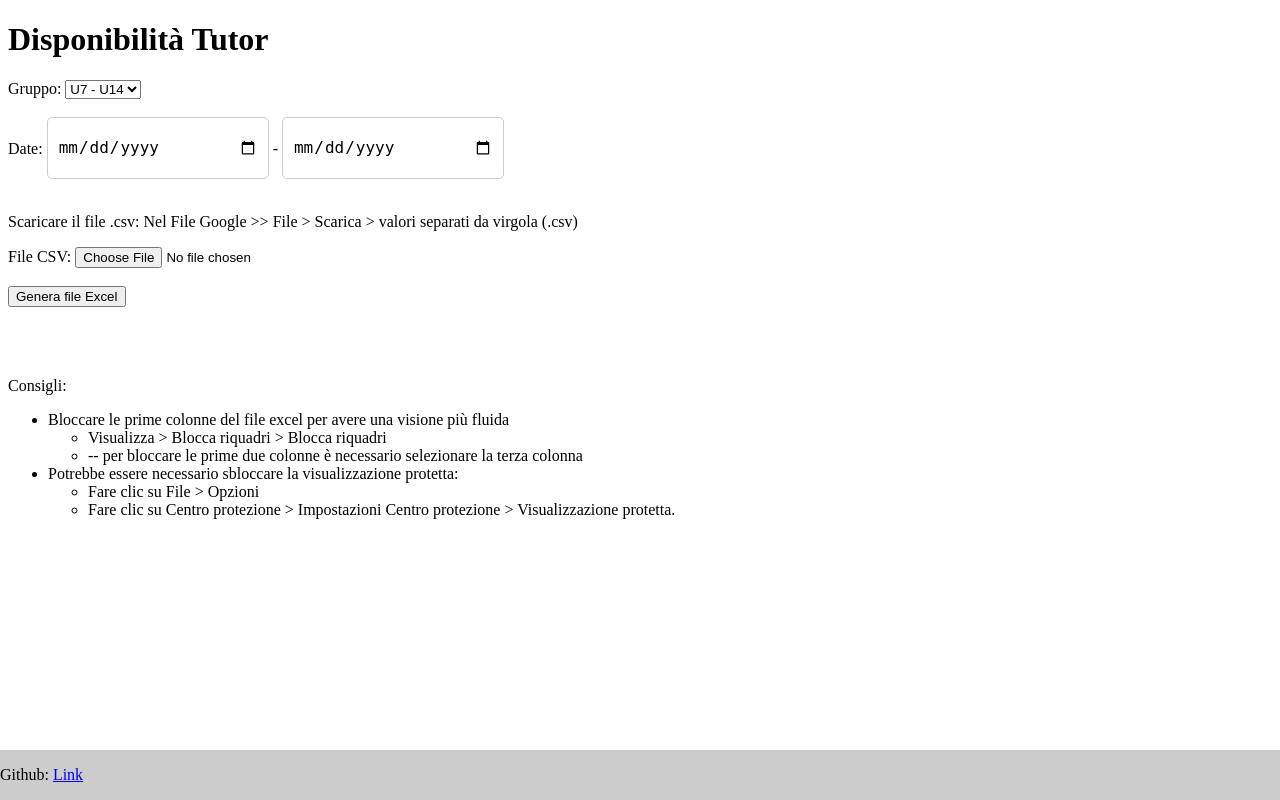
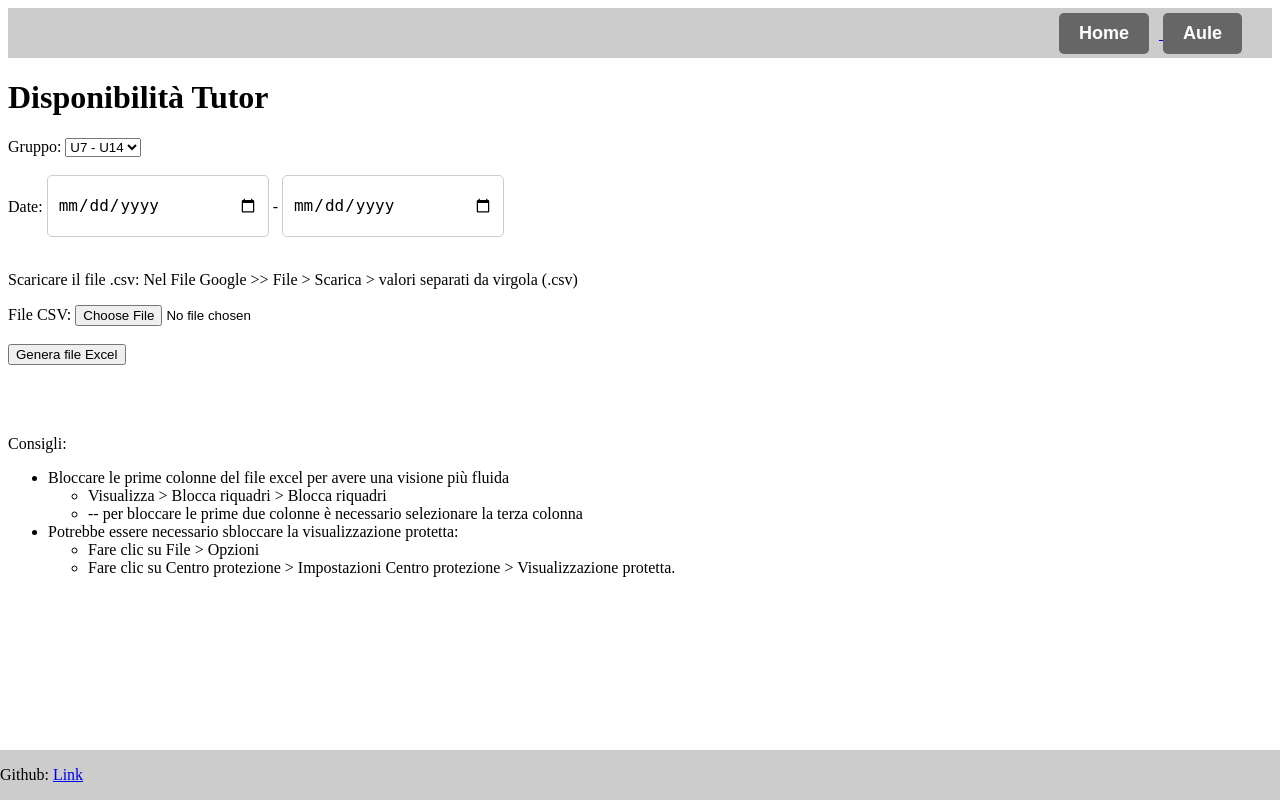
Before and after one commit to MattChen96/Tutor-Availability, a Flask app: page / in a window 1280 px wide. Run offline with Flask 3, Linux system fonts and the light colour scheme.

Commit message:
add aule page & dashboard

```diff
--- a/main.py
+++ b/main.py
@@ -1,5 +1,5 @@
 from flask import Flask, render_template, request, send_file, after_this_request
-from datetime import datetime
+from datetime import datetime , timedelta
 import pandas as pd
 from create_availability import create_availability_excel
 import os
@@ -49,5 +49,28 @@ def delete_file(response):
     return response
 
 
+# esempio di dizionario aule-identificativi
+dizionario_aule = {
+    "LAB 111": "358",
+    "LAB 311": "175",
+    "LAB 4A1": "73"
+}
+
+@app.route('/aule')
+def index():
+    # ottieni la data corrente
+    today = datetime.now()
+    week = timedelta(weeks=1)
+    next_week = today + week
+
+    # genera la lista di bottoni di link
+    links = []
+    for aula, identificativo in dizionario_aule.items():
+        link = f"http://gestionespazi.didattica.unimib.it/index.php?transpose=&vista=week&area=35&content=view_prenotazioni&_lang=it&day={next_week.day}&month={next_week.month}&year={next_week.year}&room={identificativo}"
+        links.append((aula, link))
+
+    # passa i bottoni alla pagina HTML
+    return render_template('aule.html', links=links)
+
 if __name__ == '__main__':
     app.run()
--- a/static/style.css
+++ b/static/style.css
@@ -30,3 +30,28 @@
     line-height: 40px;
     color: #666;
 }
+
+.dashboard {
+    display: flex;
+    justify-content: space-between;
+    align-items: center;
+    height: 50px;
+    background-color: #ccc;
+    padding: 0 20px;
+}
+      /* stile per i bottoni della dashboard */
+.dashboard button {
+    font-size: 18px;
+    font-weight: bold;
+    color: #fff;
+    background-color: #333;
+    border: none;
+    border-radius: 5px;
+    padding: 10px 20px;
+    cursor: pointer;
+    margin-right: 10px;
+}
+/* stile per il link attivo nella dashboard */
+.dashboard button.active {
+    background-color: #666;
+}
--- a/templates/index.html
+++ b/templates/index.html
@@ -9,6 +9,15 @@
     <title>Disponibilità Tutor</title>
   </head>
   <body>
+    <div class="dashboard">
+      <div>
+        <h1></h1>
+      </div>
+      <div>
+        <a href = "/"> <button class="active">Home</button> </a>
+        <a href ="/aule"> <button class="active">Aule</button> </a>
+      </div>
+    </div>
     <h1>Disponibilità Tutor</h1>
     <form method="POST" enctype="multipart/form-data">
       <label for="valore">Gruppo:</label>
```
Also changed, not shown: templates/aule.html (added, +25 -0 lines).
